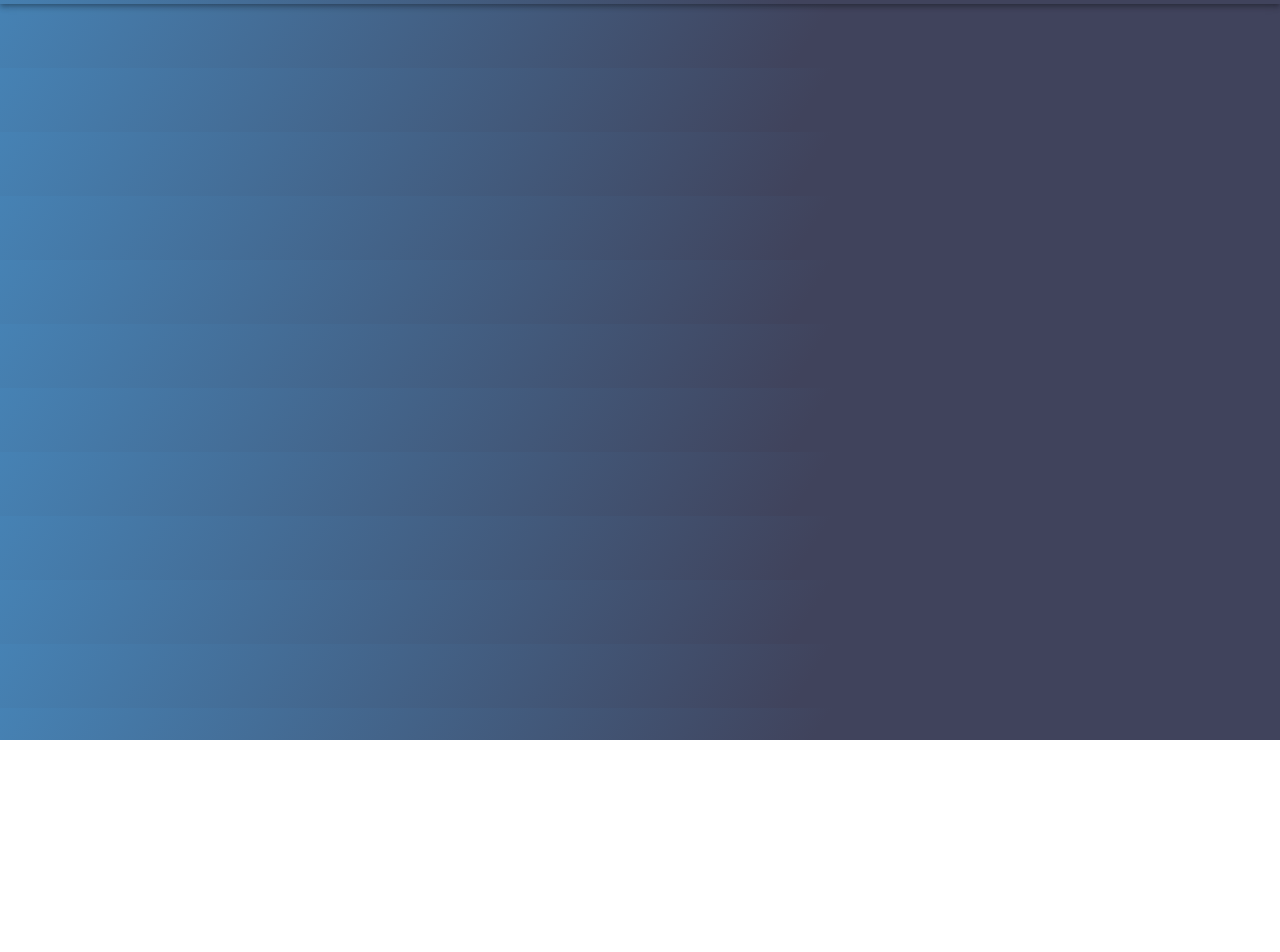
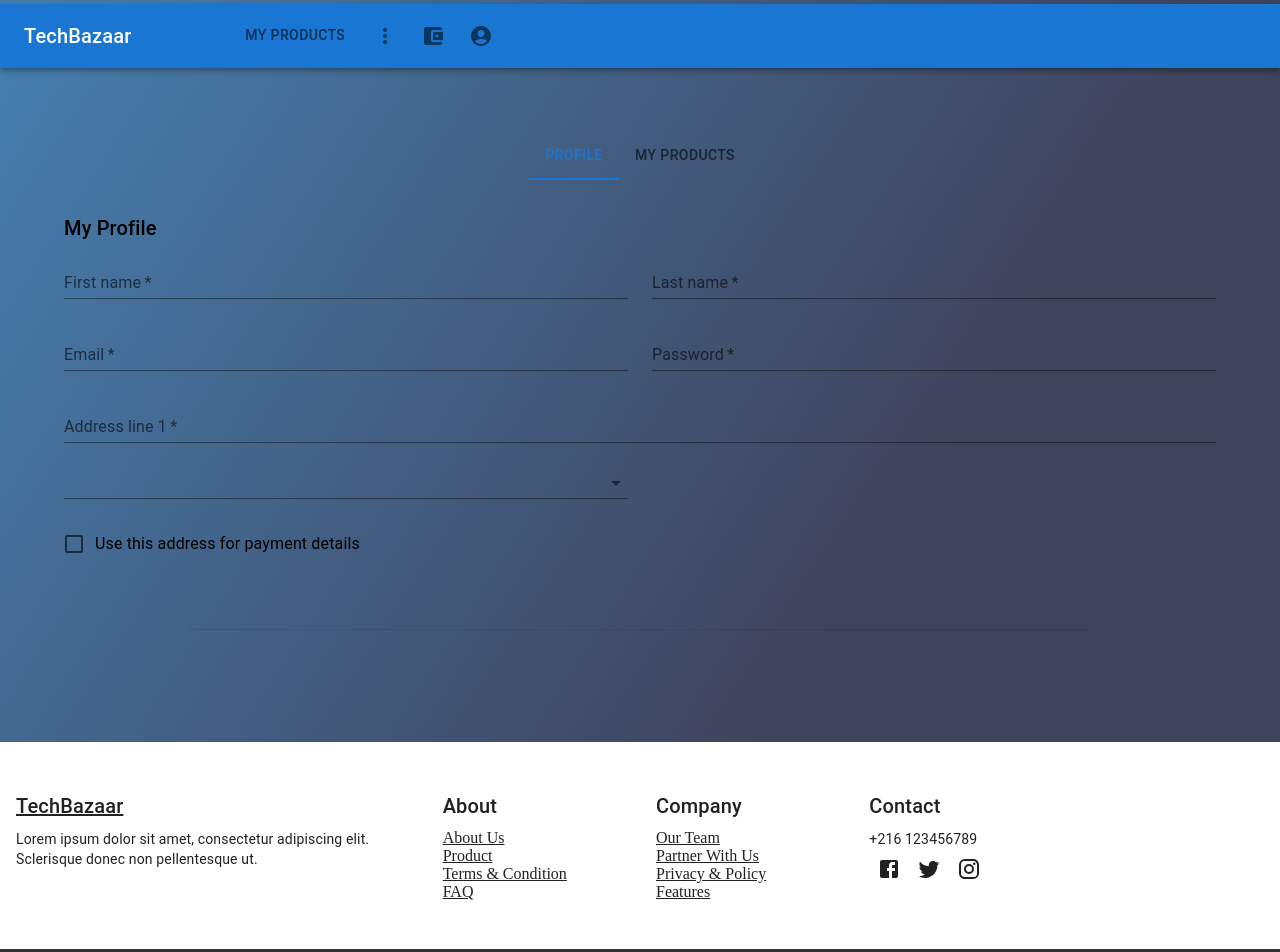
Before and after one commit to ikramby/BlissBazaar, a React (Create React App) app in the folder frontend/: page /seller in a window 1280 px wide. Shown: the part 60-1012 px from the top of the page. Before the commit the page ends 800 px from the top, so only its background shows below. Built offline with nearby package versions, Linux system fonts and the light colour scheme.

Commit message:
Page seller

```diff
--- a/frontend/src/App.js
+++ b/frontend/src/App.js
@@ -14,6 +14,7 @@ import { AuthProvider } from './component/AuthContext';
 import AllProduct from './pages/allProduct';
 import EditProductForm from './pages/Editproduct';
 import Dashboard from './pages/dashboard'
+import Seller from "./pages/seller";
 
 function App() {
   return (
@@ -31,6 +32,7 @@ function App() {
         <Route path="/EditProduct/:productId" element={<EditProductForm />} />
 
         <Route path="/edit-profile" element={<EditProfile />} />
+        <Route path="/seller" element={<Seller />} />
 
         <Route path="/allproduct" element={<AllProduct />} />
 
--- /dev/null
+++ b/frontend/src/component/navbar.css
@@ -0,0 +1,19 @@
+/* NavBar.css */
+
+.categories-list {
+    list-style: none;
+    padding: 0;
+    margin: 0;
+    display: flex;
+    flex-direction: column;
+  }
+
+  .categories-list li {
+    margin-bottom: 8px; /* Adjust the spacing between categories */
+    color: white;
+    font-size: 17px;
+    font-family: Poppins;
+    font-weight: 600;
+    word-wrap: break-word;
+    padding: 10px;
+  }
--- a/frontend/src/component/navbar.js
+++ b/frontend/src/component/navbar.js
@@ -1,7 +1,7 @@
 import * as React from 'react';
 import { styled, alpha } from '@mui/material/styles';
 import AppBar from '@mui/material/AppBar';
-
+import  { useState } from 'react';
 import Toolbar from '@mui/material/Toolbar';
 import IconButton from '@mui/material/IconButton';
 import Typography from '@mui/material/Typography';
@@ -18,6 +18,7 @@ import MenuItem from '@mui/material/MenuItem';
 import Menu from '@mui/material/Menu';
 import { useContext } from 'react';
 import { AuthContext } from './AuthContext';
+import './navbar.css';
 
 const Search = styled('div')(({ theme }) => ({
   position: 'relative',
@@ -83,6 +84,24 @@ export default function SearchAppBar() {
       setAuth(false);
 
   };
+  const [showCategories, setShowCategories] = useState(false);
+
+  // List of categories
+  const categories = [
+    'computers',
+    'phones',
+    'electronics',
+    'laptops',
+    'tablets',
+    'smartphones',
+    'wearables',
+    'accessories',
+  ];
+
+  // Function to toggle the visibility of categories
+  const toggleCategories = () => {
+    setShowCategories(!showCategories);
+  };
 
   return (
     <Box sx={{ flexGrow: 1 } } >
@@ -95,7 +114,10 @@ export default function SearchAppBar() {
             color="inherit"
             aria-label="open drawer"
             sx={{ mr: 2 }}
+            onClick={toggleCategories}
+
           >
+
             <MenuIcon />
           </IconButton>
           <Typography
@@ -215,7 +237,15 @@ export default function SearchAppBar() {
             />
           </Search>
         </Toolbar>
+
       </AppBar>
+      {showCategories && (
+        <ul className="categories-list">
+        {categories.map((category) => (
+          <li key={category}>{category}</li>
+        ))}
+      </ul>
+      )}
     </Box>
   );
 }
--- a/frontend/src/pages/EditProfile.js
+++ b/frontend/src/pages/EditProfile.js
@@ -83,7 +83,7 @@ export default function PageLayout() {
             component="div"
             sx={{ display: { xs: "none", sm: "block" } }}
           >
-            BlissBazaar
+            TechBazaar
           </Typography>
           <Search>
             <SearchIconWrapper>
--- /dev/null
+++ b/frontend/src/pages/seller.js
@@ -0,0 +1,286 @@
+import React from "react";
+import { useState } from 'react';
+import { styled, alpha } from "@mui/material/styles";
+import {
+  AppBar,
+  Toolbar,
+  Typography,
+  InputBase,
+  IconButton,
+  Box,
+  Card,
+  CardContent,
+  Avatar,
+  Button,
+  Container,
+  Tab,
+  Tabs,
+  Select,
+  MenuItem,
+} from "@mui/material";
+import SearchIcon from "@mui/icons-material/Search";
+import AccountCircle from "@mui/icons-material/AccountCircle";
+import MoreIcon from "@mui/icons-material/MoreVert";
+import WalletIcon from "@mui/icons-material/AccountBalanceWallet";
+import Footer from "./Footer";
+import Grid from '@mui/material/Grid';
+import TextField from '@mui/material/TextField';
+import FormControlLabel from '@mui/material/FormControlLabel';
+import Checkbox from '@mui/material/Checkbox';
+
+// AppBar styles
+const Search = styled("div")(({ theme }) => ({
+  position: "relative",
+  borderRadius: theme.shape.borderRadius,
+  backgroundColor: alpha(theme.palette.common.white, 0.15),
+  "&:hover": {
+    backgroundColor: alpha(theme.palette.common.white, 0.25),
+  },
+  marginLeft: 0,
+  width: "100%",
+  [theme.breakpoints.up("sm")]: {
+    marginLeft: theme.spacing(1),
+    width: "auto",
+  },
+}));
+
+const SearchIconWrapper = styled("div")(({ theme }) => ({
+  padding: theme.spacing(0, 2),
+  height: "100%",
+  position: "absolute",
+  pointerEvents: "none",
+  display: "flex",
+  alignItems: "center",
+  justifyContent: "center",
+}));
+
+const StyledInputBase = styled(InputBase)(({ theme }) => ({
+  color: "inherit",
+  "& .MuiInputBase-input": {
+    padding: theme.spacing(1, 1, 1, 0),
+    paddingLeft: `calc(1em + ${theme.spacing(4)})`,
+    transition: theme.transitions.create("width"),
+    width: "100%",
+    [theme.breakpoints.up("md")]: {
+      width: "20ch",
+    },
+  },
+}));
+
+// User profile card styles
+const UserProfileCard = styled(Card)({
+  marginTop: "-50px",
+  marginLeft: "auto",
+  marginRight: "auto",
+  maxWidth: "500px",
+  borderRadius: "20px",
+  position: "relative",
+  zIndex: 1,
+});
+
+export default function Seller() {
+
+
+  const [tabValue, setTabValue] = useState(0);
+  const [manufacturer, setManufacturer] = useState("HP"); // Set default value
+
+  const handleTabChange = (event, newValue) => {
+    setTabValue(newValue);
+  };
+
+  const onChangeManufacturer = (event) => {
+    setManufacturer(event.target.value);
+  };
+
+  return (
+    <>
+      <AppBar position="static">
+        <Toolbar>
+          <Typography
+            variant="h6"
+            noWrap
+            component="div"
+            sx={{ display: { xs: "none", sm: "block" } }}
+          >
+            TechBazaar
+          </Typography>
+          <Search>
+
+
+
+          </Search>
+
+          <Tabs
+            value={tabValue}
+            onChange={handleTabChange}
+            indicatorColor="primary"
+            textColor="primary"
+            aria-label="profile and products tabs"
+          >
+            <Tab label="Profile" />
+            <Tab label="My Products" />
+          </Tabs>
+          <IconButton
+            size="large"
+            aria-label="show more"
+            aria-haspopup="true"
+          >
+            <MoreIcon />
+          </IconButton>
+          <IconButton size="large" aria-label="wallet">
+            <WalletIcon />
+          </IconButton>
+          <IconButton
+            size="large"
+            edge="end"
+            aria-label="account of current user"
+            aria-haspopup="true"
+          >
+            <AccountCircle />
+          </IconButton>
+        </Toolbar>
+      </AppBar>
+
+      <Container maxWidth="lg" sx={{ mt: 8, mb: 4 }}>
+        <Tabs
+          value={tabValue}
+          onChange={handleTabChange}
+          indicatorColor="primary"
+          textColor="primary"
+          centered
+          sx={{ mb: 4 }}
+        >
+          <Tab label="Profile" />
+          <Tab label="My Products" />
+        </Tabs>
+
+        {tabValue === 0 && (
+           <Box>
+           <React.Fragment>
+      <Typography variant="h6" gutterBottom>
+       My Profile
+      </Typography>
+      <Grid container spacing={3}>
+        <Grid item xs={12} sm={6}>
+          <TextField
+            required
+            id="firstName"
+            name="firstName"
+            label="First name"
+            fullWidth
+            autoComplete="given-name"
+            variant="standard"
+          />
+        </Grid>
+        <Grid item xs={12} sm={6}>
+          <TextField
+            required
+            id="lastName"
+            name="lastName"
+            label="Last name"
+            fullWidth
+            autoComplete="family-name"
+            variant="standard"
+          />
+        </Grid>
+
+        <Grid item xs={12} sm={6}>
+          <TextField
+            required
+            id="email"
+            name="email"
+            label="Email"
+            fullWidth
+            autoComplete="given-name"
+            variant="standard"
+          />
+        </Grid>
+        <Grid item xs={12} sm={6}>
+          <TextField
+            required
+            id="password"
+            name="password"
+            label="Password"
+            fullWidth
+            autoComplete="family-name"
+            variant="standard"
+          />
+        </Grid>
+
+
+
+        <Grid item xs={12}>
+          <TextField
+            required
+            id="address1"
+            name="address1"
+            label="Address line 1"
+            fullWidth
+            autoComplete="shipping address-line1"
+            variant="standard"
+          />
+        </Grid>
+
+
+        <Grid item xs={12} sm={6}>
+                  <Select
+                    labelId="manufacturer-label"
+                    id="manufacturer"
+                    value={manufacturer}
+                    onChange={onChangeManufacturer}
+                    label="Manufacturer"
+                    fullWidth
+                    autoComplete="shipping country"
+                    variant="standard"
+                  >
+                     <MenuItem value="Hp">Hp</MenuItem>
+              <MenuItem value="Toshiba">Toshiba</MenuItem>
+              <MenuItem value="Samsung">Samsung</MenuItem>
+              <MenuItem value="Apple">Apple</MenuItem>
+              <MenuItem value="Benco">Benco</MenuItem>
+              <MenuItem value="Honor">Honor</MenuItem>
+              <MenuItem value="Huawei">Huawei</MenuItem>
+              <MenuItem value="IKU">IKU</MenuItem>
+              <MenuItem value="Infinix">Infinix</MenuItem>
+              <MenuItem value="IPLUS">IPLUS</MenuItem>
+              <MenuItem value="Itel mobile">Itel mobile</MenuItem>
+              <MenuItem value="Lenovo">Lenovo</MenuItem>
+              <MenuItem value="LOGICOM">LOGICOM</MenuItem>
+              <MenuItem value="Nokia">Nokia</MenuItem>
+              <MenuItem value="Oppo">Oppo</MenuItem>
+              <MenuItem value="realme">realme</MenuItem>
+              <MenuItem value="SCHNEIDER">SCHNEIDER</MenuItem>
+              <MenuItem value="Sagem">Sagem</MenuItem>
+                  </Select>
+                </Grid>
+        <Grid item xs={12}>
+          <FormControlLabel
+            control={<Checkbox color="secondary" name="saveAddress" value="yes" />}
+            label="Use this address for payment details"
+          />
+        </Grid>
+      </Grid>
+    </React.Fragment>
+    </Box>
+        )}
+        {tabValue === 1 && (
+          <Box>
+
+          </Box>
+        )}
+      </Container>
+
+      <Container
+        maxWidth="md"
+        component="footer"
+        sx={{
+          borderTop: (theme) => `1px solid ${theme.palette.divider}`,
+          mt: 8,
+          py: [3, 6],
+        }}
+      >
+        <Footer />
+      </Container>
+    </>
+  );
+}
```
Also changed, not shown: 1 other file (tests, documents, lock files or other folders).
